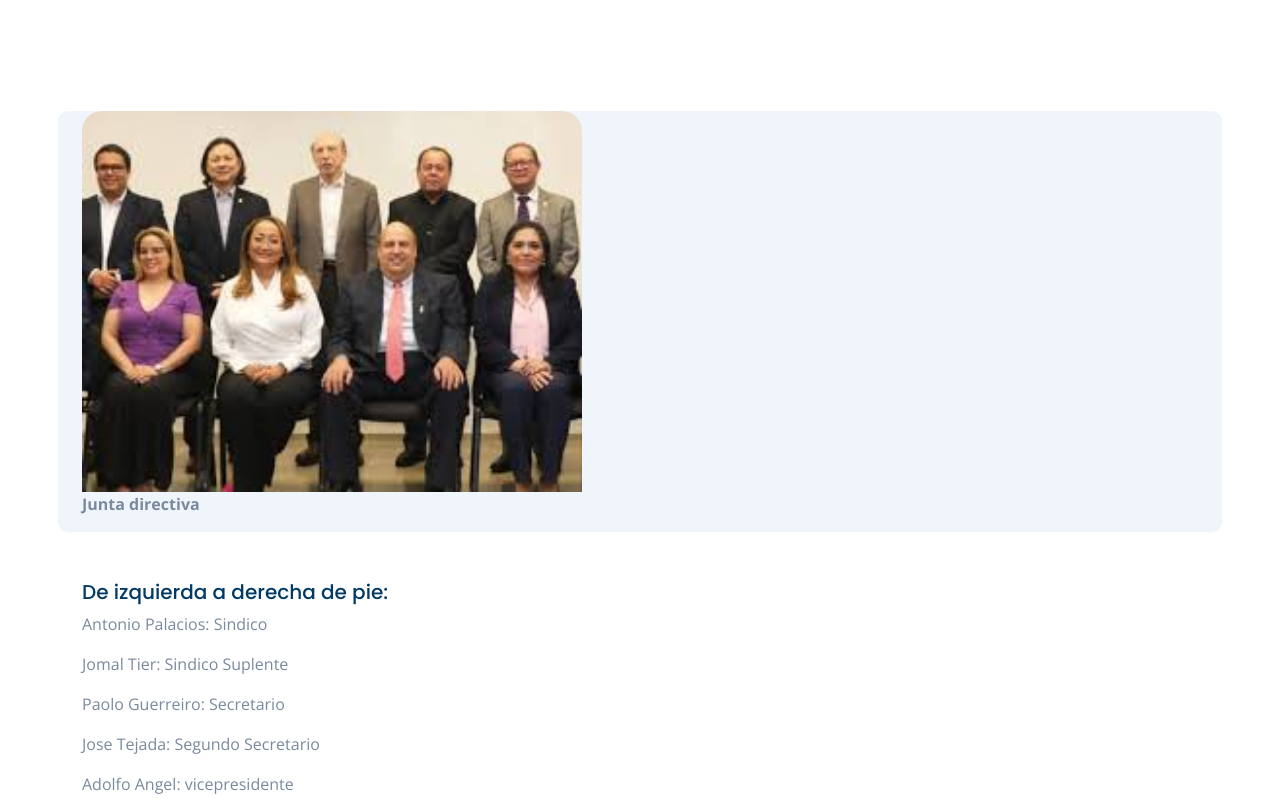
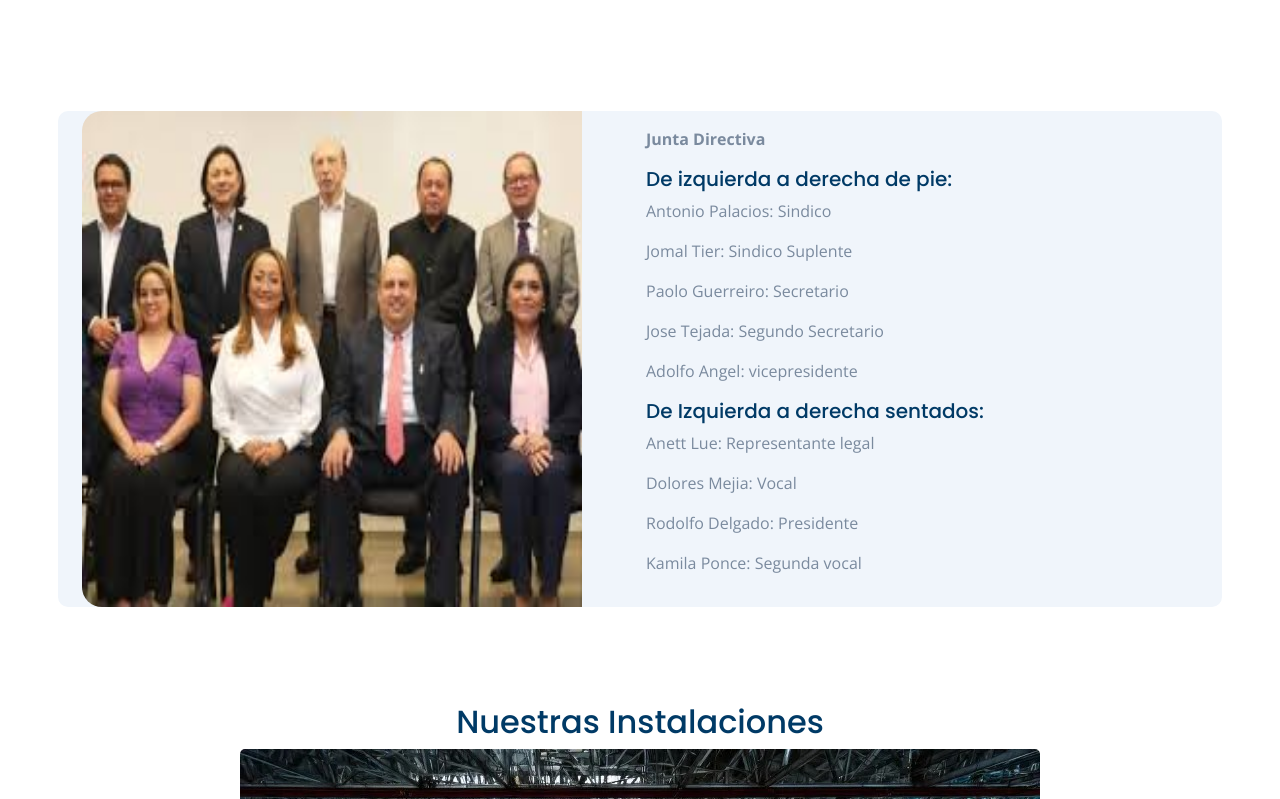
Before and after one commit to davidedusanchez0/Viajes-Don-Bosco, a plain HTML site: page about.html in a window 1280 px wide. Shown: the part 1695-2494 px from the top of the page. Drawn offline with nearby package versions, Linux system fonts and the light colour scheme.

Commit message:
Cambios necesarios

```diff
--- a/about.html
+++ b/about.html
@@ -165,8 +165,9 @@
                         </div>
                         <p class="mb-4">Nuestra mision es brindar experiencias de viajes significativas accesibles y seguras que promuevan el encuentro humano, el descubrimiento cultural y el crecimiento personal, con un compromiso especial hacia los valores educativos, el respeto por la cultura y el servicio al projimo inspirados en el espiritu de Don Bosco.</p>
                             <h5 class="ms-4">Visión</h5>
+                        <p class="mb-4">Ser la agencia de viajes lider en servicio comercial, cultural y solidario, inspirada en los valores salesianos, brindando experiencias transformadoreas que conecten las personas con el mundo, fomenten el crecimiento personal y promuevan el respeto por las culturas y el medio ambiente.</p>
                         </div>
-                        <p class="mb-4">Ser la agencia de viajes lider en servicio comercial, cultural y solidario, inspirada en los valores salesianos, brindando experiencias transformadoreas que conecten las personas con el mundo, fomenten el crecimiento personal y promuevan el respeto por las culturas y el medio ambiente.</p>
+
                 <div class="col-xl-7 wow fadeInRight" data-wow-delay="0.3s">
                     </div>
                              <div class="row gy-4 align-items-center">
@@ -177,17 +178,19 @@
                         <h4>Atencion al cliente        compromiso          Confianza        Calidad         Innovacion</h4>
                     </pre>
                 </div>
-                 <div class="bg-light rounded">
-                <img src="img/Junta directiva.jpg" class="img-fluid" style="border-top-right-radius: 20px; border-top-left-radius: 20px;" alt="Imagen cuadrada" width="500 px-lg-5">
-                 <p><strong>Junta directiva</strong></p>
-                 </div>
+                 <div class="bg-light rounded d-flex">
+    <img src="img/Junta directiva.jpg" class="img-fluid" style="border-top-left-radius: 20px; border-bottom-left-radius: 20px; border-top-right-radius: 0;" alt="Imagen cuadrada" width="500">
+    <div class="p-3">
         <div class="container">
+            <p><strong>Junta Directiva</strong></p>
+            <div>
                 <h5>De izquierda a derecha de pie:</h5>
                 <p>Antonio Palacios: Sindico</p>
                 <p>Jomal Tier: Sindico Suplente</p>
                 <p>Paolo Guerreiro: Secretario</p>
                 <p>Jose Tejada: Segundo Secretario</p>
                 <p>Adolfo Angel: vicepresidente</p>
+            </div>
             <div>
                 <h5>De Izquierda a derecha sentados:</h5>
                 <p>Anett Lue: Representante legal</p>
@@ -195,7 +198,8 @@
                 <p>Rodolfo Delgado: Presidente</p>
                 <p>Kamila Ponce: Segunda vocal</p>
             </div>
-
+        </div>
+    </div>
 </div>
                             </div>
                         </div>
```
Also changed, not shown: index.html (+2 -2 lines), portugal.html (+4 -4 lines), img/portugal_flag.jpg (added). Lines whose indentation alone changed are shown as unchanged.
